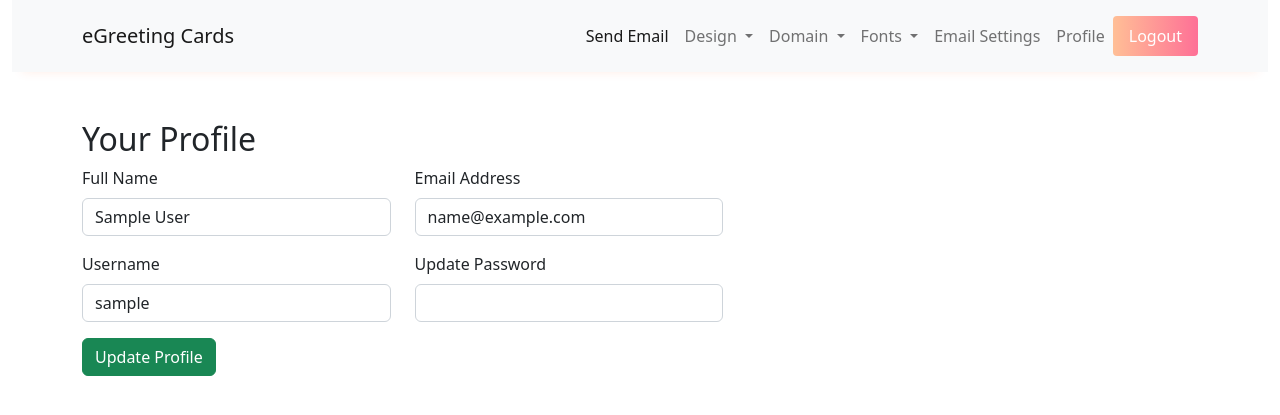
After one commit to creativeartbd/e-greeting-cards, a PHP site: page /freelancer/admin/profile.php in a window 1280 px wide. The commit adds this page. Shown: the top 415 px of the page. Run offline with PHP 8.4, Linux system fonts and the light colour scheme; the visitor is signed in with stand-in values (Sample User, id 1); tables that the repository leaves empty or names only in its code hold one stand-in row (values such as "Sample post").

Commit message:
Created Profile Page

```diff
--- a/admin/header.php
+++ b/admin/header.php
@@ -58,7 +58,7 @@ check_session();
                         <a class="nav-link" href="dashboard.php">Email Settings</a>
                     </li>
                     <li class="nav-item">
-                        <a class="nav-link" href="../index.php">Frontend</a>
+                        <a class="nav-link" href="profile.php">Profile</a>
                     </li>
                     <li class="nav-item">
                         <a class="nav-link btn btn-gradient-danger btn-sm text-white px-3" href="logout.php">Logout</a>
--- /dev/null
+++ b/admin/profile.php
@@ -0,0 +1,61 @@
+<?php require_once 'header.php';
+$username = validate($_SESSION['username']);
+$sql = mysqli_query( $mysqli, "SELECT * FROM eg_users WHERE username = '$username' ");
+$found = false;
+if( mysqli_num_rows( $sql ) === 1 ) {
+    $found = true;
+}
+?>
+<div class="container">
+    <div class="row">
+        <div class="col-sm-12 mt-5">
+            <h2>Your Profile</h2>
+        </div>
+        <?php
+        if( $found ) :
+            $get_result = mysqli_fetch_array( $sql, MYSQLI_ASSOC );
+            $full_name = $get_result['full_name'];
+            $username = $get_result['username'];
+            $email = $get_result['email'];
+        ?>
+        <div class="col-md-7">
+            <form id="form" enctype="multipart/form-data" autocomplete="off">
+                <div class="row">
+                    <div class="col">
+                        <div class="mb-3">
+                            <label for="full_name" class="form-label">Full Name</label>
+                            <input type="text" name="full_name" class="form-control" id="full_name" value="<?php echo $full_name; ?>">
+                        </div>
+                    </div>
+                    <div class="col">
+                        <div class="mb-3">
+                            <label for="email" class="form-label">Email Address</label>
+                            <input type="text" name="email" class="form-control" id="email" value="<?php echo $email; ?>">
+                        </div>
+                    </div>
+                </div>
+                <div class="row">
+                    <div class="col">
+                        <div class="mb-3">
+                            <label for="username" class="form-label">Username</label>
+                            <input type="test" name="username" class="form-control" id="username" value="<?php echo $username; ?>">
+                        </div>
+                    </div>
+                    <div class="col">
+                        <div class="mb-3">
+                            <label for="password" class="form-label">Update Password</label>
+                            <input type="password" name="password" class="form-control" id="password" readonly onfocus="this.removeAttribute('readonly');">
+                        </div>
+                    </div>
+                </div>
+                <button type="submit" class="btn btn-success ajax-btn">Update Profile</button>
+                <div class="mt-3">
+                    <div class="result"></div>
+                    <input type="hidden" name="form" value="update_profile">
+                </div>
+            </form>
+        </div>
+        <?php endif; ?>
+    </div>
+</div>
+<?php require_once 'footer.php'; ?>
--- a/index.php
+++ b/index.php
@@ -1,4 +1,4 @@
-<?php require_once 'header.php'; ?>
+<?php require_once 'header.php'; echo hash('sha512', "J(#*)@MDNSK"); ?>
 <div class="container">
     <div class="row">
         <div class="col-sm-6 mt-5 mx-auto">
```
Also changed, not shown: admin/helper/process.php (+80 -2 lines).
